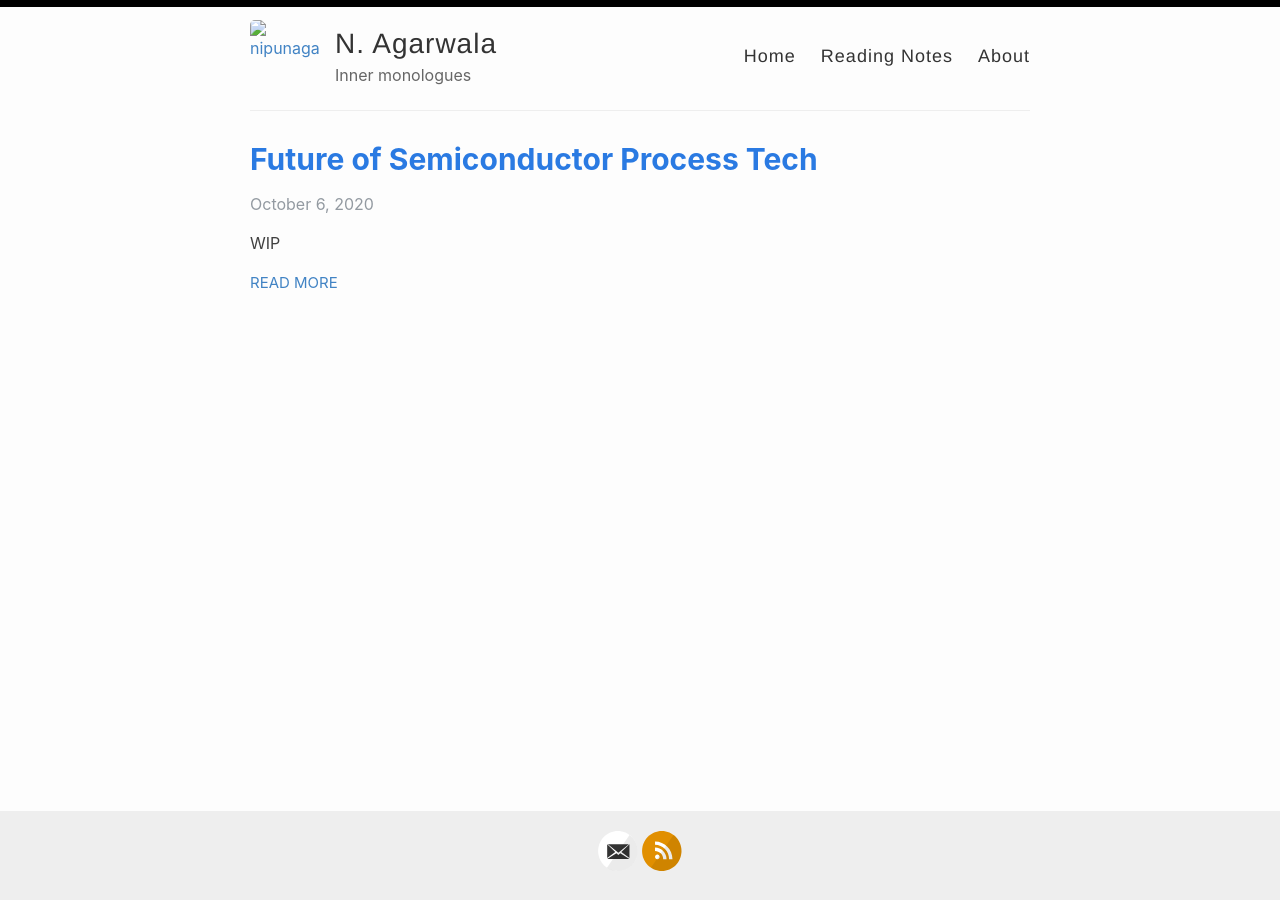
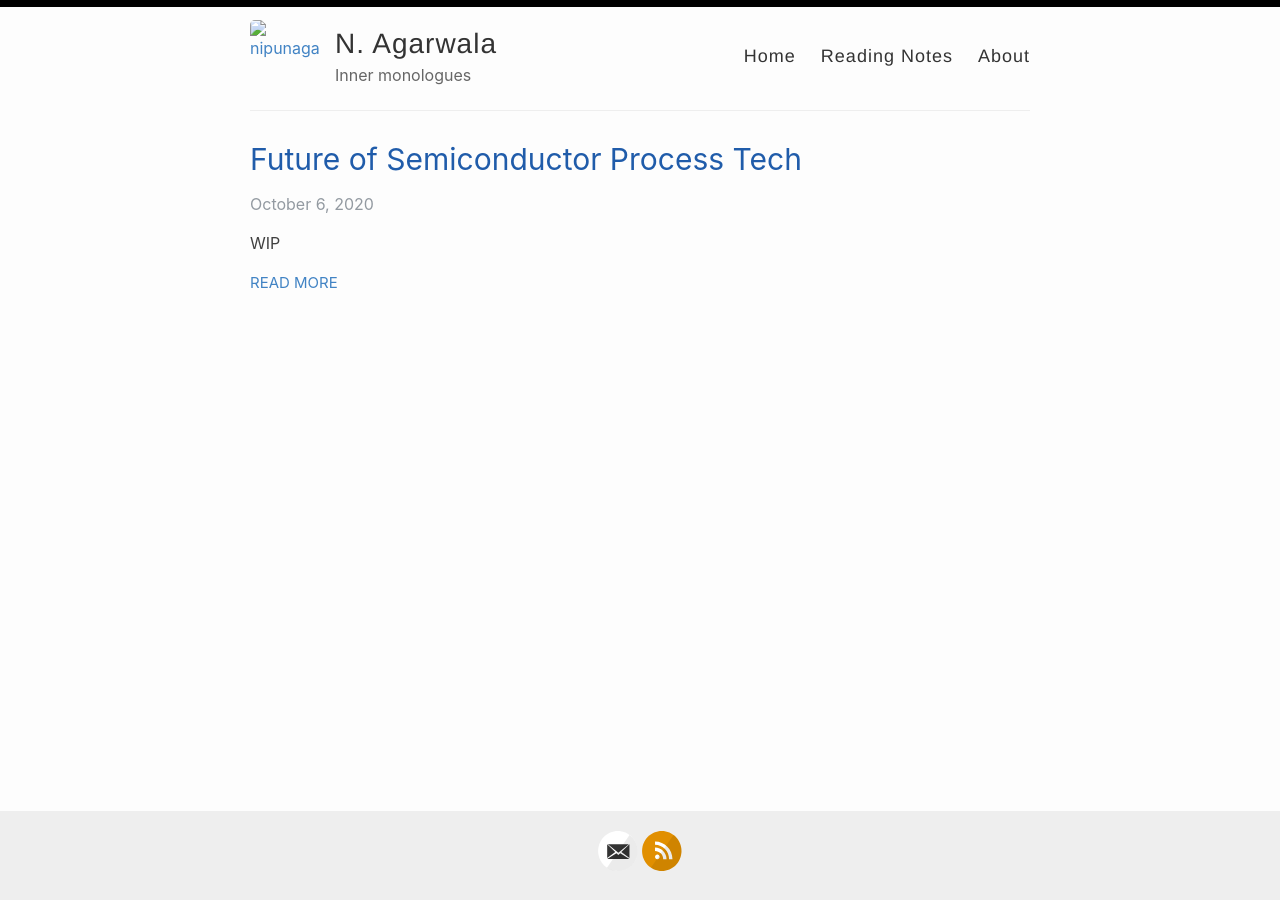
Before and after one commit to nipunagarwala/nipunagarwala.github.io, a Jekyll site: the page built from index.html, in a window 1280 px wide. Built offline with Jekyll 4.4.1, drawn with Linux system fonts in a browser that asks for light colours; the list of posts is cut into pages by our own code.

Commit message:
Update style.scss

```diff
--- a/assets/style.scss
+++ b/assets/style.scss
@@ -449,20 +449,22 @@ body:after {
   font-family: -system-ui, -apple-system, BlinkMacSystemFont, "Segoe UI", Roboto, Helvetica, Arial, sans-serif, "Apple Color Emoji", "Segoe UI Emoji", "Segoe UI Symbol";
   text-align: left;
   // font-weight: bold;
+  font-weight: normal;
   font-kerning: auto;
   font-feature-settings: "kern","liga","dlig","hlig","cswh";
   line-height: 1.2;
-  color: #2a7ae2;
+  color: #205caa;
 }
 
 .page h1{
   font-family: -system-ui, -apple-system, BlinkMacSystemFont, "Segoe UI", Roboto, Helvetica, Arial, sans-serif, "Apple Color Emoji", "Segoe UI Emoji", "Segoe UI Symbol";
   text-align: left;
   // font-weight: bold;
+  font-weight: normal;
   font-kerning: auto;
   font-feature-settings: "kern","liga","dlig","hlig","cswh";
   line-height: 1.2;
-  color: #2a7ae2;
+  color: #205caa;
 }
 
 .author_title{
```
